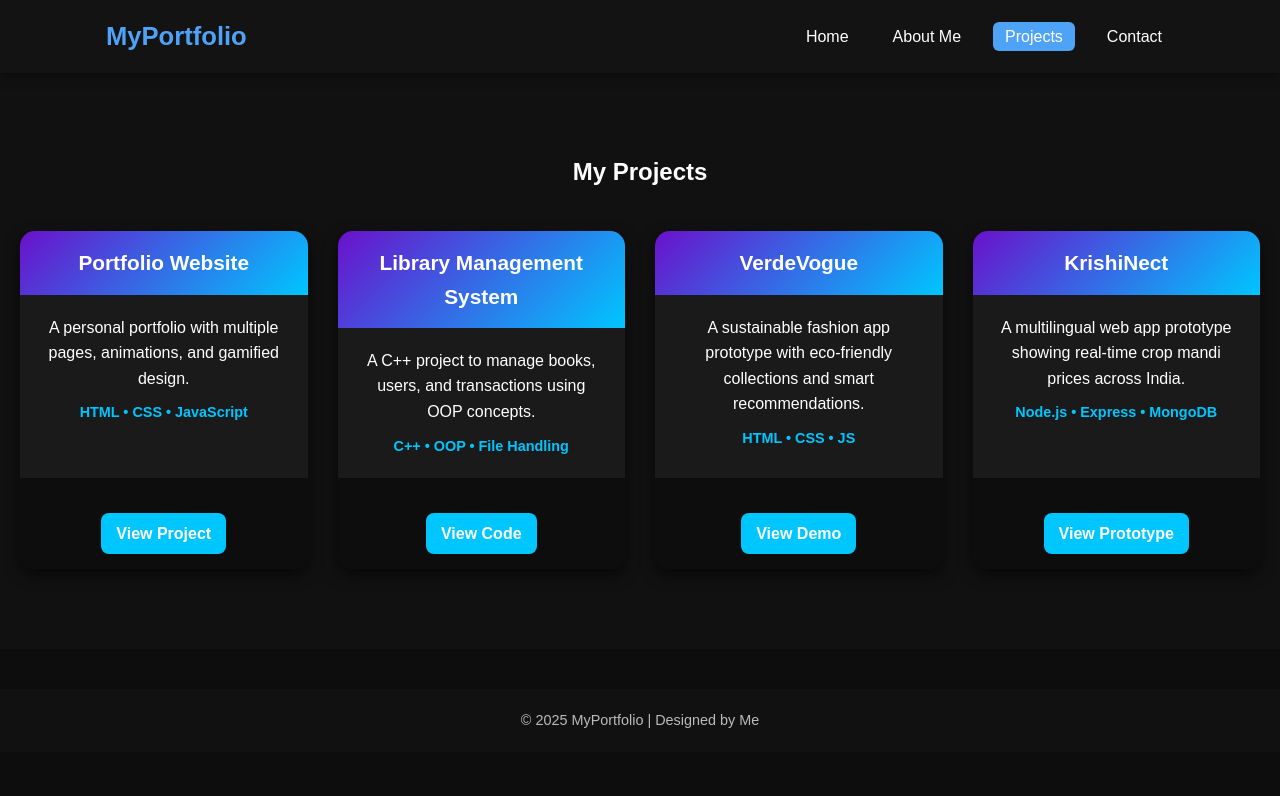
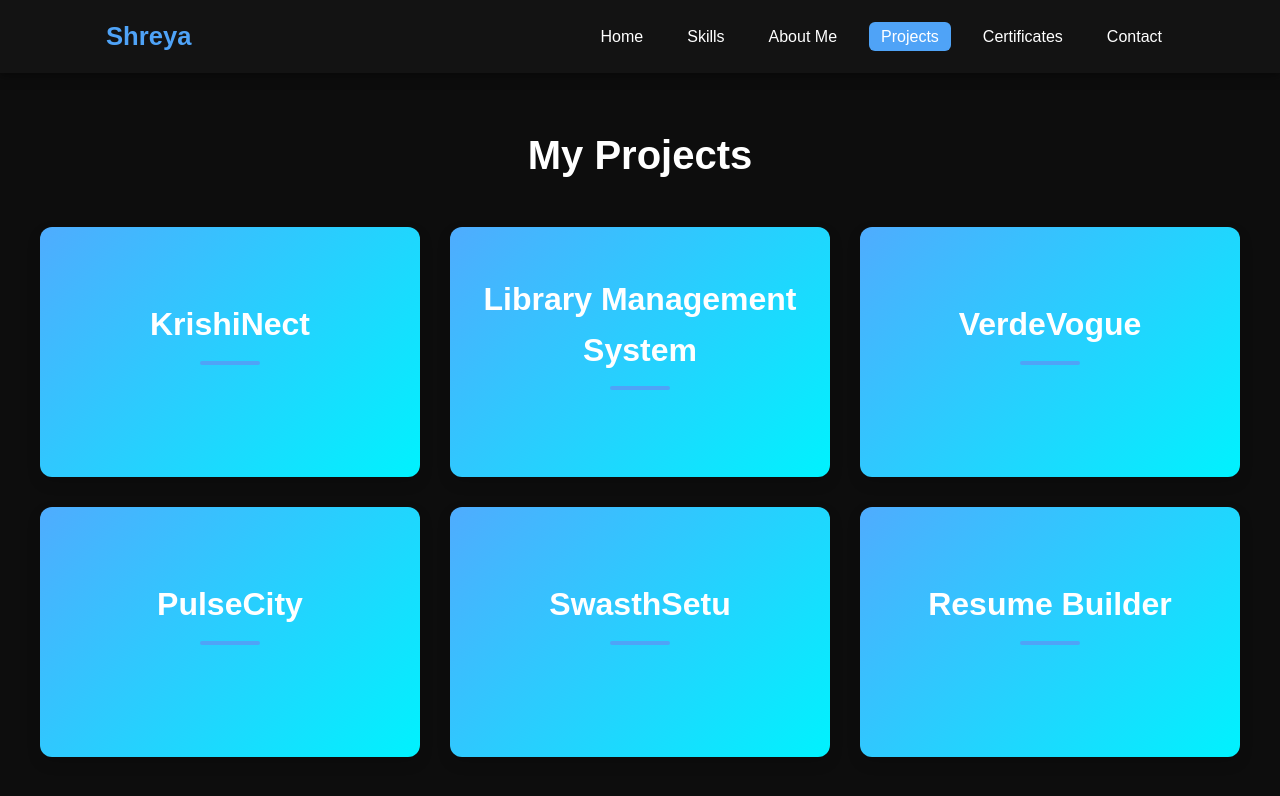
Before and after one commit to shreyag419/Portfolio, a plain HTML site: page projects.html in a window 1280 px wide. Drawn offline with Linux system fonts and the light colour scheme.

Commit message:
Add files via upload

```diff
--- a/projects.html
+++ b/projects.html
@@ -3,95 +3,110 @@
 <head>
   <meta charset="UTF-8">
   <meta name="viewport" content="width=device-width, initial-scale=1.0">
-  <title>Projects | Portfolio</title>
+  <title>My Projects</title>
   <link rel="stylesheet" href="style.css">
 </head>
 <body>
 
   <!-- Navbar -->
  <header>
-    <nav class="navbar">
-      <div class="logo">MyPortfolio</div>
+    <nav>
+      <div class="logo">Shreya</div>
       <ul class="nav-links">
         <li><a href="index.html">Home</a></li>
+        <li><a href="#skills">Skills</a></li>
         <li><a href="about.html">About Me</a></li>
-
         <li><a href="projects.html" class="active">Projects</a></li>
+        <li><a href="certificates.html">Certificates</a></li>
         <li><a href="contact.html">Contact</a></li>
       </ul>
     </nav>
   </header>
 
-  <!-- Projects Section -->
-  <section class="projects">
-    <div class="container">
-      <h1 class="section-title">My Projects</h1>
-      <div class="projects-grid">
+  <section class="projects-section">
+    <h1>My Projects</h1>
+    <div class="projects-container">
 
-        <!-- Project Card 1 -->
+      <!-- Project Card -->
       <div class="project-card">
-          <div class="card-header">
-            <h2>Portfolio Website</h2>
+        <div class="card-inner">
+          <div class="card-front">
+            <h3>KrishiNect</h3>
           </div>
-          <div class="card-body">
-            <p>A personal portfolio with multiple pages, animations, and gamified design.</p>
-            <span class="tech">HTML • CSS • JavaScript</span>
+          <div class="card-back">
+            <h3>KrishiNect</h3>
+            <p>A multilingual agri-market app connecting farmers and buyers with real-time mandi prices.</p>
+            <p><strong>Tech Stack:</strong> HTML, CSS, JS</p>
           </div>
-          <div class="card-footer">
-            <a href="#" class="btn">View Project</a>
         </div>
       </div>
 
-        <!-- Project Card 2 -->
       <div class="project-card">
-          <div class="card-header">
-            <h2>Library Management System</h2>
+        <div class="card-inner">
+          <div class="card-front">
+            <h3>Library Management System</h3>
           </div>
-          <div class="card-body">
-            <p>A C++ project to manage books, users, and transactions using OOP concepts.</p>
-            <span class="tech">C++ • OOP • File Handling</span>
+          <div class="card-back">
+            <h3>Library Management System</h3>
+            <p>A digital system for managing book records, borrow/return history, and student accounts.</p>
+            <p><strong>Tech Stack:</strong> C++, MySQL</p>
           </div>
-          <div class="card-footer">
-            <a href="#" class="btn">View Code</a>
         </div>
       </div>
 
-        <!-- Project Card 3 -->
       <div class="project-card">
-          <div class="card-header">
-            <h2>VerdeVogue</h2>
+        <div class="card-inner">
+          <div class="card-front">
+            <h3>VerdeVogue</h3>
           </div>
-          <div class="card-body">
-            <p>A sustainable fashion app prototype with eco-friendly collections and smart recommendations.</p>
-            <span class="tech">HTML • CSS • JS</span>
+          <div class="card-back">
+            <h3>VerdeVogue</h3>
+            <p>A sustainable fashion app and website promoting eco-friendly clothing collections.</p>
+            <p><strong>Tech Stack:</strong> HTML, CSS</p>
           </div>
-          <div class="card-footer">
-            <a href="#" class="btn">View Demo</a>
         </div>
       </div>
 
-        <!-- Project Card 4 -->
       <div class="project-card">
-          <div class="card-header">
-            <h2>KrishiNect</h2>
+        <div class="card-inner">
+          <div class="card-front">
+            <h3>PulseCity</h3>
           </div>
-          <div class="card-body">
-            <p>A multilingual web app prototype showing real-time crop mandi prices across India.</p>
-            <span class="tech">Node.js • Express • MongoDB</span>
+          <div class="card-back">
+            <h3>PulseCity</h3>
+            <p>A smart city simulation platform showcasing IoT-enabled solutions for urban living.</p>
+            <p><strong>Tech Stack:</strong> Python, Flask</p>
           </div>
-          <div class="card-footer">
-            <a href="#" class="btn">View Prototype</a>
+        </div>
+      </div>
+
+      <div class="project-card">
+        <div class="card-inner">
+          <div class="card-front">
+            <h3>SwasthSetu</h3>
+          </div>
+          <div class="card-back">
+            <h3>SwasthSetu</h3>
+            <p>A health assistant app providing medical records management and AI-based health suggestions.</p>
+            <p><strong>Tech Stack:</strong> React, Firebase</p>
+          </div>
+        </div>
+      </div>
+
+      <div class="project-card">
+        <div class="card-inner">
+          <div class="card-front">
+            <h3>Resume Builder</h3>
+          </div>
+          <div class="card-back">
+            <h3>Resume Builder</h3>
+            <p>An interactive tool to build and download professional resumes dynamically.</p>
+            <p><strong>Tech Stack:</strong> HTML, CSS, JS</p>
+          </div>
         </div>
       </div>
 
     </div>
-    </div>
   </section>
-
-  <!-- Footer -->
-  <footer>
-    <p>© 2025 MyPortfolio | Designed by Me</p>
-  </footer>
-
 </body>
 </html>
--- a/style.css
+++ b/style.css
@@ -455,89 +455,89 @@ footer {
   background: linear-gradient(135deg, #00c6ff, #6a11cb);
   color: #fff;
 }
-/* Projects Page */
-.projects {
-  padding: 80px 20px;
-  background: #111;
-  color: #fff;
+/* Projects Section */
+.projects-section {
+  padding: 50px 20px;
   text-align: center;
 }
 
-.projects-grid {
+.projects-section h1 {
+  font-size: 2.5rem;
+  margin-bottom: 40px;
+}
+
+/* Container */
+.projects-container {
   display: grid;
   grid-template-columns: repeat(auto-fit, minmax(280px, 1fr));
   gap: 30px;
-  margin-top: 40px;
+  max-width: 1200px;
+  margin: 0 auto;
 }
 
+/* Card Base */
 .project-card {
-  background: #1a1a1a;
-  border-radius: 15px;
-  overflow: hidden;
-  box-shadow: 0 6px 15px rgba(0,0,0,0.6);
-  transition: transform 0.3s ease, box-shadow 0.3s ease;
-  display: flex;
-  flex-direction: column;
-  justify-content: space-between;
+  perspective: 1000px;
 }
 
-.project-card:hover {
-  transform: translateY(-10px);
-  box-shadow: 0 12px 25px rgba(0,0,0,0.8);
+.card-inner {
+  position: relative;
+  width: 100%;
+  height: 250px;
+  transform-style: preserve-3d;
+  transition: transform 0.8s;
 }
 
-.card-header {
-  background: linear-gradient(135deg, #6a11cb, #00c6ff);
-  padding: 15px;
+.project-card:hover .card-inner {
+  transform: rotateY(180deg);
 }
 
-.card-header h2 {
-  margin: 0;
-  font-size: 1.3rem;
-  color: #fff;
+/* Card Sides */
+.card-front,
+.card-back {
+  position: absolute;
+  width: 100%;
+  height: 100%;
+  backface-visibility: hidden;
+  border-radius: 12px;
+  box-shadow: 0 6px 14px rgba(0,0,0,0.15);
+  display: flex;
+  justify-content: center;
+  align-items: center;
+  padding: 20px;
 }
 
-.card-body {
-  padding: 20px;
-  flex: 1;
-}
-
-.card-body p {
-  font-size: 1rem;
-  margin-bottom: 10px;
-  line-height: 1.6;
-}
-
-.card-body .tech {
-  display: block;
-  font-size: 0.9rem;
-  color: #00c6ff;
+.card-front {
+  background: linear-gradient(135deg, #4facfe, #00f2fe);
+  color: #fff;
+  font-size: 1.4rem;
   font-weight: bold;
-}
-
-.card-footer {
-  padding: 15px;
-  background: #0d0d0d;
   text-align: center;
 }
 
-.card-footer .btn {
-  display: inline-block;
-  padding: 8px 15px;
-  background: #00c6ff;
-  color: #fff;
-  border-radius: 8px;
-  text-decoration: none;
-  font-weight: bold;
-  transition: background 0.3s ease;
+.card-back {
+  background: #fff;
+  color: #333;
+  transform: rotateY(180deg);
+  text-align: left;
+  display: flex;
+  flex-direction: column;
+  justify-content: center;
+  gap: 10px;
 }
 
-.card-footer .btn:hover {
-  background: #6a11cb;
+.card-back h3 {
+  margin: 0;
+  font-size: 1.2rem;
+  color: #222;
 }
-html {
-  scroll-behavior: smooth;
+
+.card-back p {
+  margin: 0;
+  font-size: 0.95rem;
+  line-height: 1.4;
 }
+
 /* Contact Page */
 .contact {
   padding: 80px 20px;
@@ -636,3 +636,114 @@ html {
 .social-links a:hover {
   color: #6a11cb;
 }
+/* Certificates Section */
+.certificates-section {
+  padding: 50px 20px;
+  text-align: center;
+}
+
+.certificates-section h1 {
+  font-size: 2.5rem;
+  margin-bottom: 40px;
+}
+
+/* Container */
+.certificates-container {
+  display: grid;
+  grid-template-columns: repeat(auto-fit, minmax(280px, 1fr));
+  gap: 25px;
+  max-width: 1200px;
+  margin: 0 auto;
+}
+
+/* Certificate Card */
+.certificate-card {
+  background: linear-gradient(135deg, #43cea2, #185a9d);
+  color: #fff;
+  padding: 20px;
+  border-radius: 12px;
+  box-shadow: 0 6px 14px rgba(0,0,0,0.15);
+  transition: transform 0.3s ease, box-shadow 0.3s ease;
+  text-align: left;
+}
+
+.certificate-card:hover {
+  transform: translateY(-6px);
+  box-shadow: 0 12px 20px rgba(0,0,0,0.25);
+}
+
+.certificate-card h3 {
+  margin-bottom: 10px;
+  font-size: 1.3rem;
+}
+
+.certificate-card p {
+  margin: 5px 0;
+  font-size: 0.95rem;
+}
+.certificates-container {
+  display: flex;
+  flex-wrap: wrap;
+  gap: 20px;
+  justify-content: center;
+  margin-top: 30px;
+}
+
+.certificate-card {
+  width: 250px;
+  background: #fff;
+  border-radius: 12px;
+  overflow: hidden;
+  box-shadow: 0 4px 12px rgba(0,0,0,0.15);
+  text-align: center;
+  padding: 15px;
+  transition: transform 0.3s ease, box-shadow 0.3s ease;
+  cursor: pointer;
+}
+
+.certificate-card img {
+  width: 100%;
+  height: 160px;
+  object-fit: cover;
+  border-radius: 8px;
+}
+
+.certificate-card h3 {
+  margin: 12px 0 6px;
+  font-size: 1.2rem;
+  color: #333;
+}
+
+.certificate-card p {
+  font-size: 0.9rem;
+  color: #555;
+}
+
+.certificate-card:hover {
+  transform: translateY(-8px);
+  box-shadow: 0 8px 18px rgba(0,0,0,0.25);
+}
+
+/* Modal Style */
+.modal {
+  display: none;
+  position: fixed;
+  z-index: 1000;
+  left: 0; top: 0;
+  width: 100%; height: 100%;
+  background: rgba(0,0,0,0.8);
+  justify-content: center;
+  align-items: center;
+}
+.modal-content {
+  max-width: 80%;
+  max-height: 80%;
+  border-radius: 8px;
+}
+.close {
+  position: absolute;
+  top: 20px; right: 40px;
+  color: white;
+  font-size: 40px;
+  cursor: pointer;
+}
```
Also changed, not shown: about.html (+1 -0 lines), certificates.html (added, +59 -0 lines), contact.html (+1 -1 lines), index.html (+1 -0 lines), script.js (added, +85 -0 lines). Lines whose indentation alone changed are shown as unchanged.
